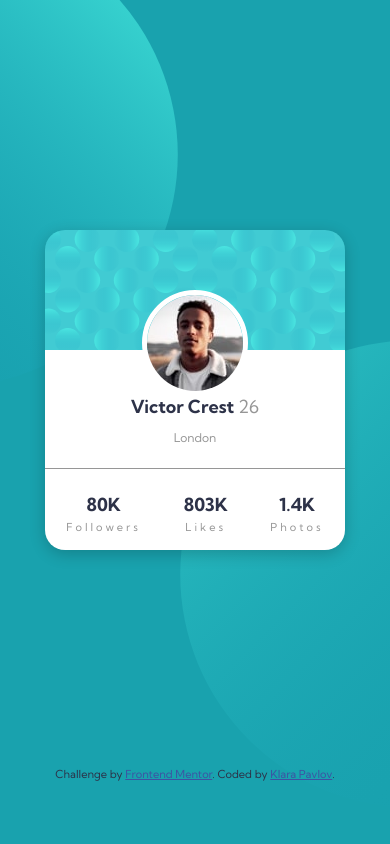
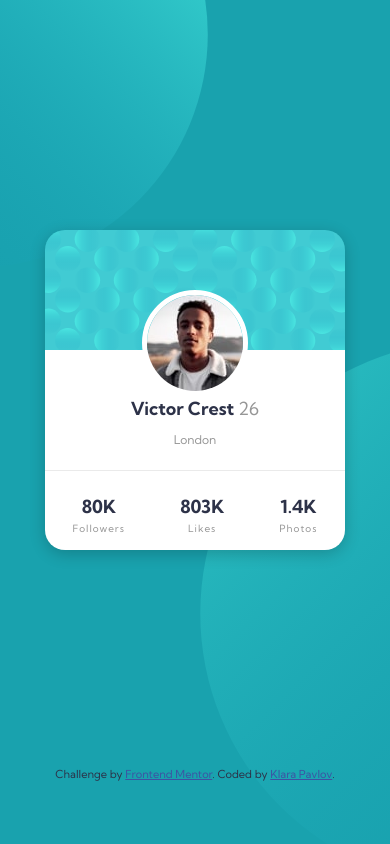
Before and after one commit to klara-pavlov/profile-card-component-solution, a plain HTML site: page index.html in a window 390 px wide. Drawn offline with Linux system fonts and the light colour scheme.

Commit message:
cleaning

```diff
--- a/index.html
+++ b/index.html
@@ -20,12 +20,11 @@
             <div class="card-component">
                 <img src="images/image-victor.jpg" alt="image-victor" />
                 <div class="card-component__text">
-                    <div class="card-component__text--headings">
+                    <div class="card-component__text__headings">
                         <h4>Victor Crest <span style="font-weight:400; color:hsl(0, 0%, 59%);">26</span></h4>
                         <h6>London</h6>
                     </div>
-                    <div class="card-component__text--statistics">
-
+                    <div class="card-component__text__statistics">
                         <div>
                             <h4>80K</h4>
                             <p>Followers</p>
@@ -39,8 +38,6 @@
                             <h4>1.4K</h4>
                             <p>Photos</p>
                         </div>
-
-
                     </div>
                 </div>
             </div>
--- a/style.css
+++ b/style.css
@@ -35,7 +35,6 @@
                 box-shadow: 0 4px 16px 0 rgba(0, 0, 0, 0.2);
                 background-image: url(images/bg-pattern-card.svg);
                 background-repeat: no-repeat;
-                background-size: right top;
                 background-size: 100%;
                 position: relative;
                 display: flex;
@@ -72,9 +71,14 @@
                 top: -40px;
             }
 
-            .card-component__text--statistics {
+            .card-component__text__statistics {
                 width: 350px;
-                border-top: 1px solid hsl(0, 0%, 59%);
+                border-top: 1px solid rgba(247, 247, 247, 1);
+                border-top: 1px solid rgba(150, 150, 150, 0.2);
+                -webkit-background-clip: padding-box;
+                /* for Safari */
+                background-clip: padding-box;
+                /* for IE9+, Firefox 4+, Opera, Chrome */
                 display: flex;
                 flex-direction: row;
                 justify-content: space-around;
@@ -83,17 +87,17 @@
                 top: -40px;
             }
 
-            .card-component__text--statistics div p {
-                font-size: 11px;
+            .card-component__text__statistics div p {
+                font-size: 10px;
                 font-weight: 400;
                 color: hsl(0, 0%, 59%);
                 text-align: center;
-                letter-spacing: 3px;
+                letter-spacing: 1px;
                 position: relative;
                 top: -20px;
             }
 
-            .card-component__text--headings {
+            .card-component__text__headings {
                 display: flex;
                 flex-direction: column;
                 justify-content: space-around;
@@ -139,6 +143,13 @@
                 }
             }
 
+            @media only screen and (max-width:1440px) {
+                .wrapper {
+                    background-position: -700px -800px, 620px 400px;
+                    background-size: 100%, 100%;
+                }
+            }
+
             @media only screen and (max-width:1366px) {
                 .wrapper {
                     background-position: -1000px -950px, 420px 300px;
@@ -174,10 +185,10 @@
                     top: 30%;
                 }
                 .wrapper {
-                    background-position: -290px -80px, 180px 340px;
-                    background-size: 120%, 120%;
+                    background-position: -260px -200px, 200px 340px;
+                    background-size: 120%, 140%;
                 }
-                .card-component__text--statistics {
+                .card-component__text__statistics {
                     width: 300px;
                     top: -45px;
                 }
@@ -195,7 +206,7 @@
                     height: 300px;
                     top: 20%;
                 }
-                .card-component__text--statistics {
+                .card-component__text__statistics {
                     width: 250px;
                     top: -50px;
                 }
```
Also changed, not shown: screenshot.png, screenshot2.png (deleted), screenshot3.png (deleted), screenshot_mobile.png (added), 1 other file.
